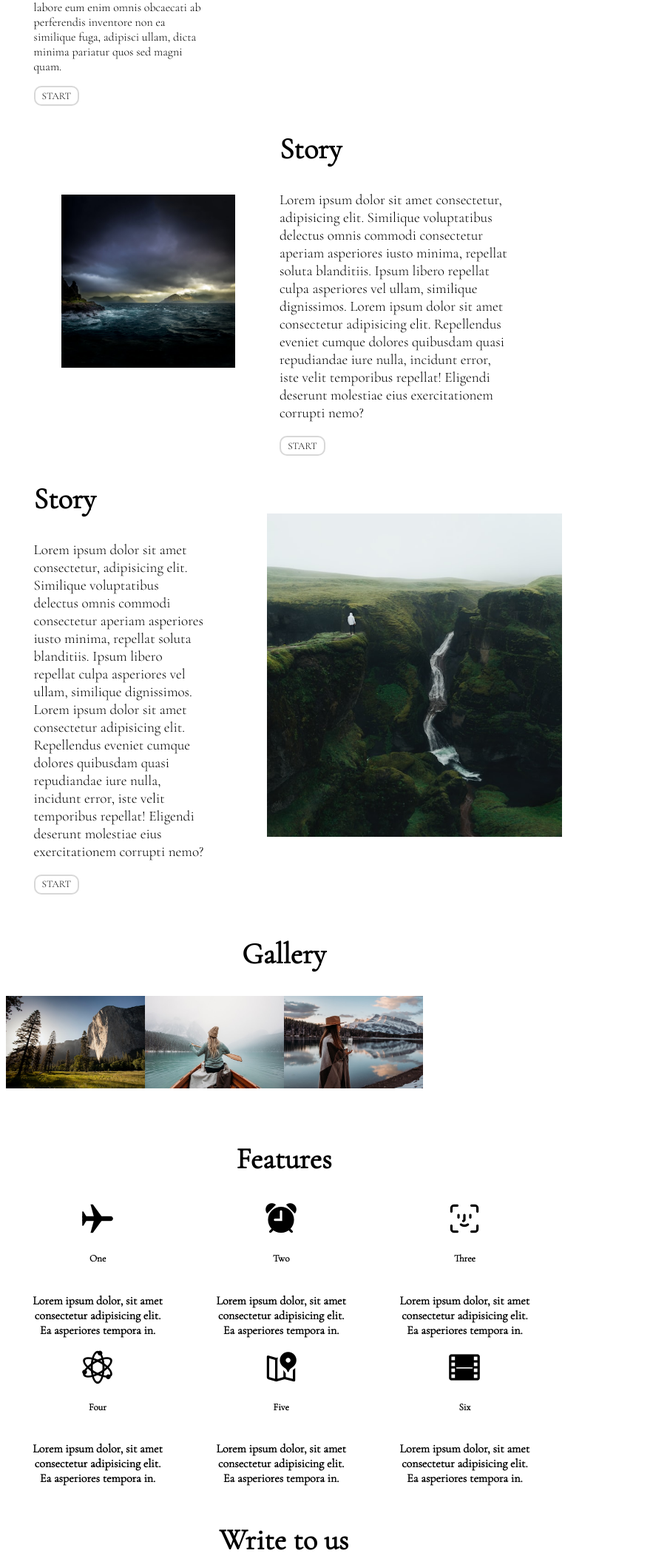
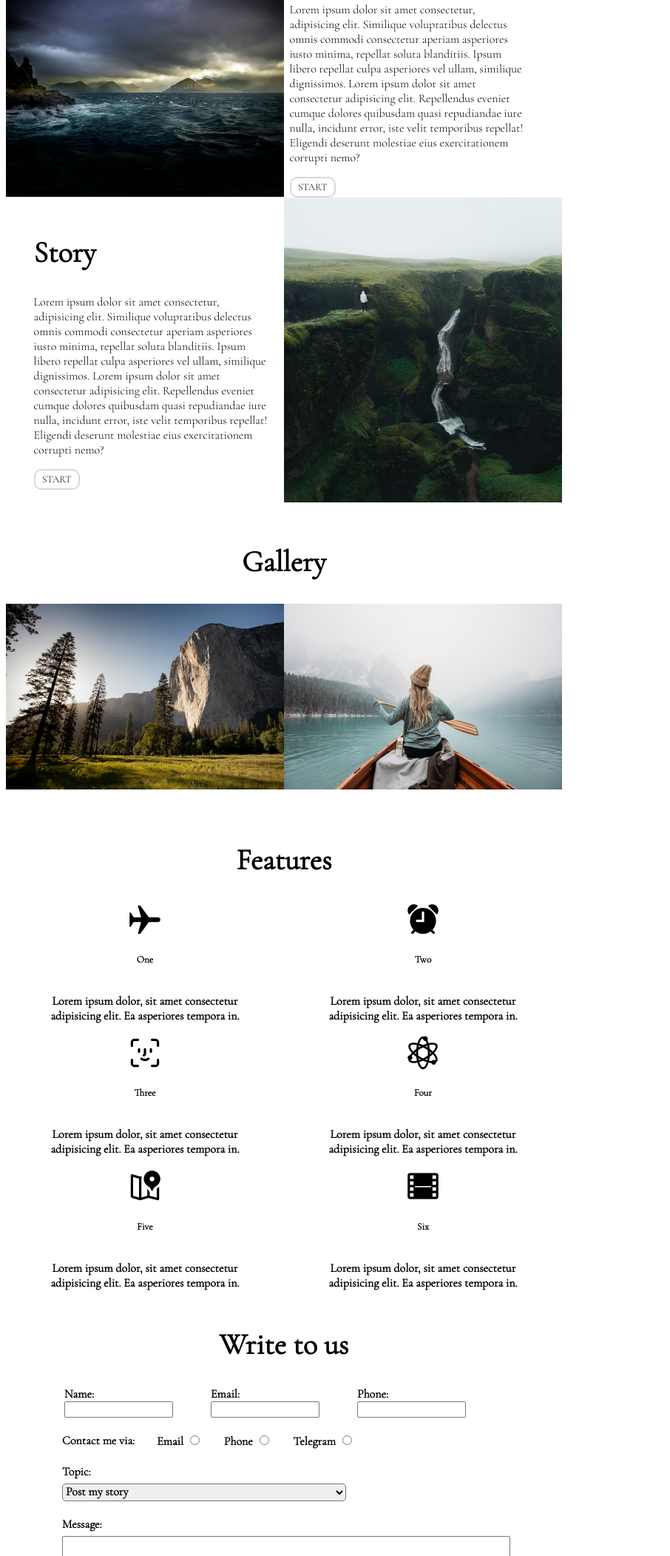
Before and after one commit to Serhiy1015/--11, a plain HTML site: page index.html in a window 768 px wide. Shown: the part 697-2800 px from the top of the page at 74% size, 906 px wide, since content can reach past the window. Drawn offline with nearby package versions, Linux system fonts and the light colour scheme.

Commit message:
Адаптував 600px-850px

```diff
--- a/index.html
+++ b/index.html
@@ -100,8 +100,8 @@
             <div class="photo">
                 <img src="./img/adam-kool-ndN00KmbJ1c-unsplash.jpg" alt="">
                 <img src="./img/boxed-water-is-better-5Lw1U5BIumE-unsplash.jpg" alt="">
-                <img src="./img/boxed-water-is-better-jbcY_yvsDzk-unsplash.jpg" alt="">
-                <img src="./img/jay-mantri-TFyi0QOx08c-unsplash.jpg" alt="">
+                <img class="d-none" src="./img/boxed-water-is-better-jbcY_yvsDzk-unsplash.jpg" alt="">
+                <img class="d-none" src="./img/jay-mantri-TFyi0QOx08c-unsplash.jpg" alt="">
             </div>
         </div>
         <div class="features">
@@ -182,7 +182,8 @@
             </div>
             <div class="textarea">
                 <h4>Message:</h4>
-                <textarea name="" id="" cols="142" rows="10"></textarea>
+                <textarea class="text-none"  rows="10"></textarea>
+
             </div>
         </div>
         <hr>
--- a/style.css
+++ b/style.css
@@ -1,5 +1,7 @@
 @import url('https://fonts.googleapis.com/css2?family=Cormorant+Garamond:wght@300&display=swap');
-
+html{
+    width: 100%;
+}
 @media screen and (min-width:850px) {
     * {
         font-family: Cormorant Garamond;
@@ -221,6 +223,9 @@
     .textarea h4{
         margin-bottom: 1%;
     }
+   textarea{
+    width: 100%;
+   }
     hr{
         width: 95%;
        border-bottom: 0;
@@ -307,11 +312,11 @@
     }
 
     .story img {
-        width: 53%;
+        width: 50%;
     }
 
     .story p {
-        width: 65%;
+        width: 85%;
     }
 
     .text-left {
@@ -332,15 +337,15 @@
     }
 
     .middle-story img {
-        width: 39%;
+        width: 50%;
     }
 
     .middle-story {
         display: flex;
         position: relative;
-        left: 10%;
+
         align-items: center;
-        width: 80%;
+        width: 100%;
     }
 
     .middle-story button {
@@ -356,11 +361,11 @@
 
     .middle-text {
         position: relative;
-        left: 10%;
+        left: 1%;
     }
 
     .photo img {
-        width: 25%;
+        width: 50%;
     }
 
     .photo {
@@ -374,6 +379,9 @@
     .gallery {
         margin-top: 3%;
     }
+    .d-none{
+        display: none;
+    }
 
     .features-divs {
         display: flex;
@@ -382,7 +390,7 @@
     }
 
     .fearures-div-element {
-        width: 33%;
+        width: 50%;
         display: flex;
         flex-direction: column;
         align-items: center;
@@ -410,12 +418,12 @@
 
     .name-email-phone {
         display: flex;
-        justify-content: space-around;
-        width: 850px;
+        justify-content: center;
+        width: 600px;
     }
 
     .name input {
-        width: 90%;
+        width: 70%;
     }
 
     .write-to-us {
@@ -425,7 +433,7 @@
     }
 
     .font {
-        font-size: 120%;
+        font-size: 100%;
     }
 
     .write-to-us h1 {
@@ -456,14 +464,18 @@
         margin-top: 0;
     }
     select{
-        width: 100%;
+        width: 64%;
 
         border-radius: 5px;
         font-weight: 900;
         font-size: 100%;
     }
+    textarea{
+        width: 100%;
+       }
     .textarea h4{
         margin-bottom: 1%;
+        width: 50%;
     }
     hr{
         width: 95%;
@@ -492,3 +504,256 @@
         text-align: center;
     }
 }
+
+
+
+
+
+@media screen and (min-width:600px) and (max-width:850px) {
+    * {
+        font-family: Cormorant Garamond;
+
+    }
+
+    a {
+        text-decoration: none;
+        color: black;
+    }
+
+    h1 {
+        font-size: 250%;
+    }
+
+    .links {
+        display: flex;
+        align-items: center;
+        gap: 2%;
+        width: 100%;
+        justify-content: space-around;
+
+    }
+
+    header {
+        display: flex;
+        justify-content: space-between;
+        align-items: center;
+    }
+    .icon {
+        display: none;
+    }
+
+    .links h1 {
+        font-size: 150%;
+        font-weight: 900;
+    }
+
+    header nav {
+        padding: 0% 3%;
+    }
+
+    section {
+        display: flex;
+        flex-direction: column;
+        align-items: center;
+        margin-top: 2%;
+    }
+
+    .story {
+        display: flex;
+
+        align-items: center;
+    }
+
+    .story img {
+        width: 50%;
+    }
+
+    .story p {
+        width: 85%;
+    }
+
+    .text-left {
+        position: relative;
+        left: 5%;
+    }
+
+    .img-right {
+        position: relative;
+        /* right: 10%; */
+    }
+
+    .story button {
+        padding: 1% 2.5%;
+        background-color: rgba(240, 248, 255, 0);
+        border: 2px solid rgba(128, 128, 128, 0.31);
+        border-radius: 10px;
+    }
+
+    .middle-story img {
+        width: 50%;
+    }
+
+    .middle-story {
+        display: flex;
+        position: relative;
+
+        align-items: center;
+        width: 100%;
+    }
+
+    .middle-story button {
+        padding: 1% 2.5%;
+        background-color: rgba(240, 248, 255, 0);
+        border: 2px solid rgba(128, 128, 128, 0.31);
+        border-radius: 10px;
+    }
+
+    .middle-story p {
+        width: 85%;
+    }
+
+    .middle-text {
+        position: relative;
+        left: 1%;
+    }
+
+    .photo img {
+        width: 50%;
+    }
+
+    .photo {
+        display: flex;
+    }
+
+    .gallery h1 {
+        text-align: center;
+    }
+
+    .gallery {
+        margin-top: 3%;
+    }
+    .d-none{
+        display: none;
+    }
+
+    .features-divs {
+        display: flex;
+        flex-wrap: wrap;
+
+    }
+
+    .fearures-div-element {
+        width: 50%;
+        display: flex;
+        flex-direction: column;
+        align-items: center;
+    }
+
+    .fearures-div-element p {
+        width: 75%;
+        text-align: center;
+    }
+
+    .features h1 {
+        text-align: center;
+    }
+
+    .features {
+        margin-top: 5%;
+    }
+
+    .name {
+        display: flex;
+        flex-direction: column;
+        width: 33%;
+
+    }
+
+    .name-email-phone {
+        display: flex;
+        justify-content: center;
+        width: 600px;
+    }
+
+    .name input {
+        width: 70%;
+    }
+
+    .write-to-us {
+        display: flex;
+        flex-direction: column;
+
+    }
+
+    .font {
+        font-size: 100%;
+    }
+
+    .write-to-us h1 {
+        text-align: center;
+    }
+
+    .write-to-us label {
+        font-weight: 900;
+    }
+
+    .features p {
+        font-weight: 600;
+    }
+
+    .contact {
+        display: flex;
+        align-items: center;
+        gap: 5%;
+    }
+
+    .contact div {
+        display: flex;
+        align-items: center;
+    }
+
+    .topic h4 {
+        margin-bottom: 1%;
+        margin-top: 0;
+    }
+    select{
+        width: 64%;
+
+        border-radius: 5px;
+        font-weight: 900;
+        font-size: 100%;
+    }
+    textarea{
+        width: 100%;
+       }
+    .textarea h4{
+        margin-bottom: 1%;
+        width: 50%;
+    }
+    hr{
+        width: 95%;
+       border-bottom: 0;
+       margin-top: 2%;
+    }
+    footer img{
+        width: 62%;
+        border: 1px solid;
+        border-radius: 50%;
+        padding: 3%;
+    }
+    footer{
+        display: flex;
+        flex-direction: column;
+        align-items: center;
+        width: 100%;
+    }
+    .footer-icon{
+        width: 300px;
+        display: flex;
+        align-items: center;
+        justify-content: space-around;
+    }
+    footer h4{
+        text-align: center;
+    }
+}
```
